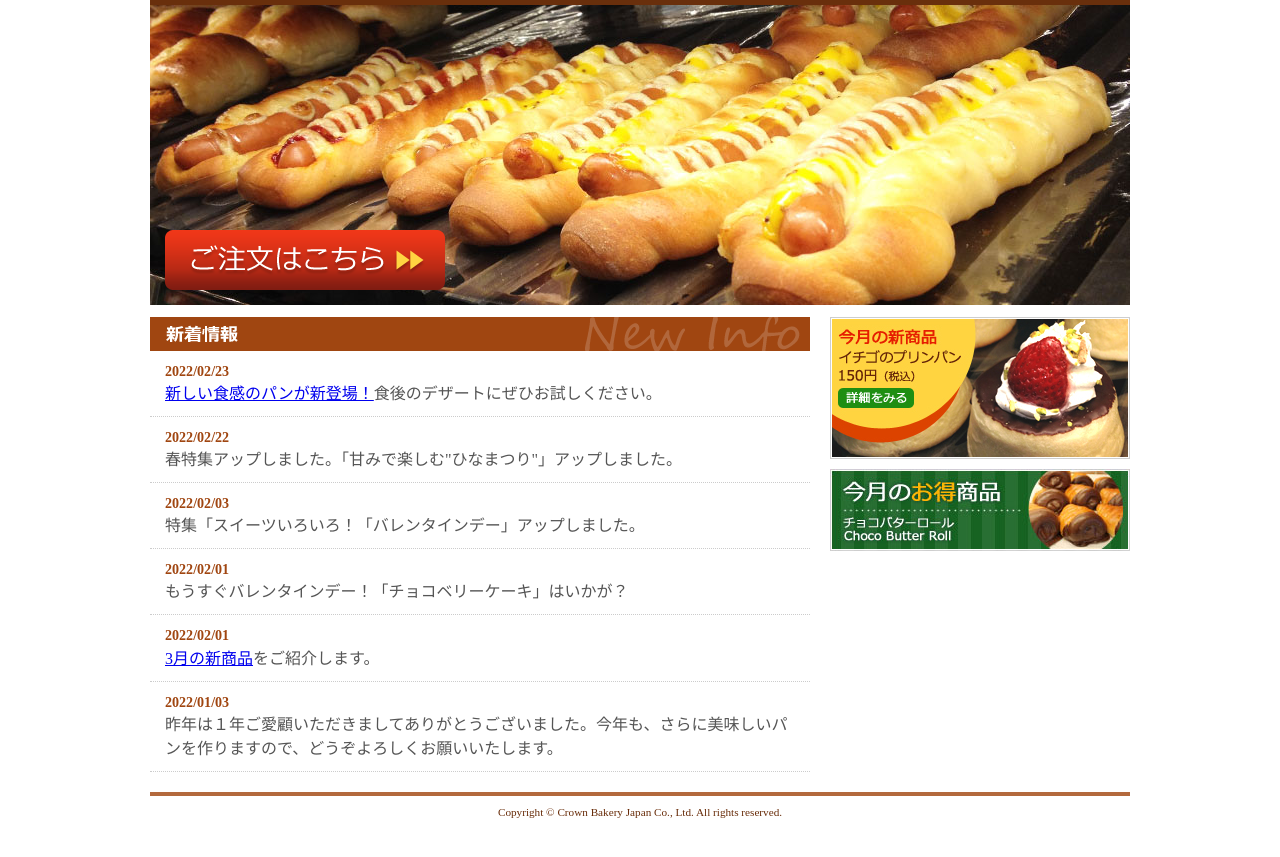
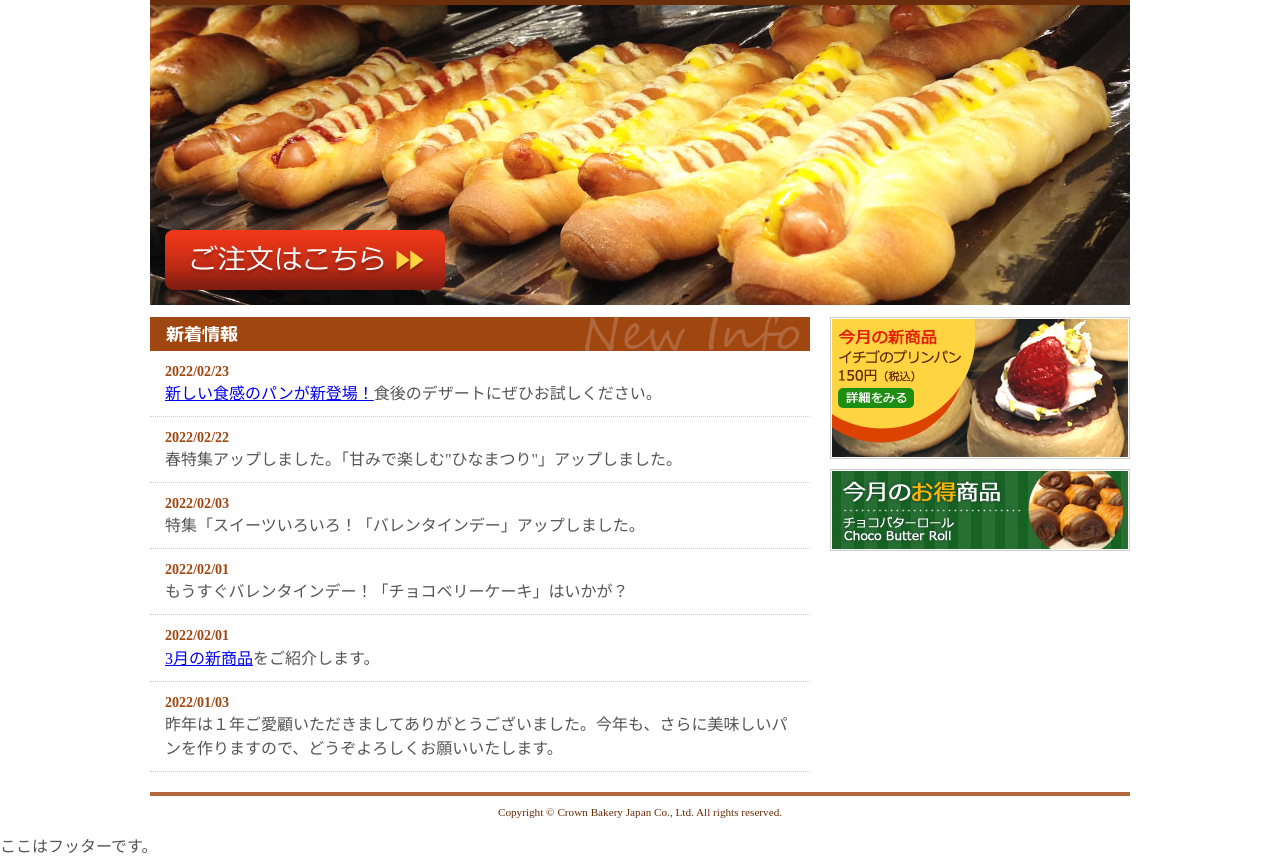
Before and after one commit to radicaldub/bakery, a plain HTML site: page index.html in a window 1280 px wide. Shown: the part 129-986 px from the top of the page. Before the commit the page ends 962 px from the top, so only its background shows below. Drawn offline with Linux system fonts and the light colour scheme.

Commit message:
トップページにフッターを追加

```diff
--- a/index.html
+++ b/index.html
@@ -52,5 +52,8 @@
         <p>Copyright &copy; Crown Bakery Japan Co., Ltd. All rights reserved.</p>
     </div>
 </div>
+<footer>
+    <p>ここはフッターです。</p>
+</footer>
 </body>
 </html>
```
